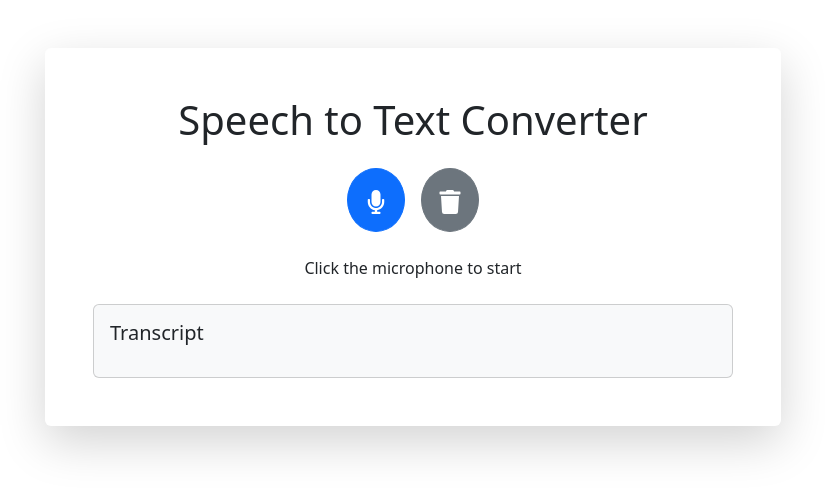
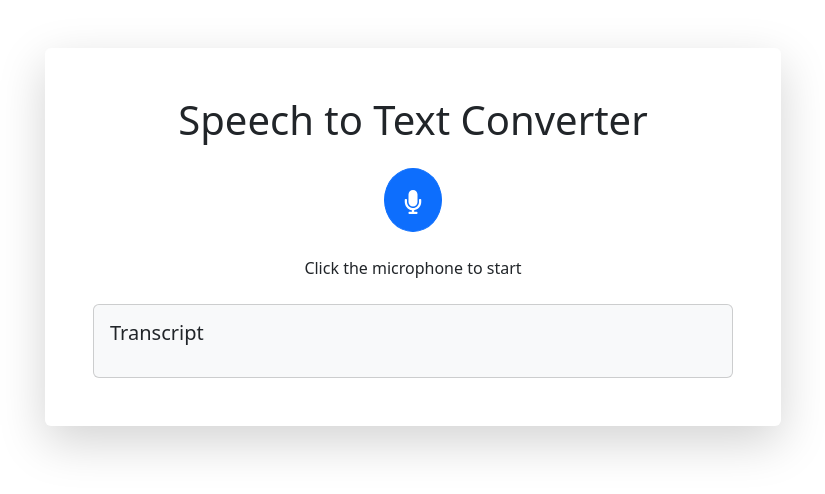
Before and after one commit to MidhatKarim28/New, a React (Create React App) app: page / in a window 1280 px wide. Shown: the top 494 px of the page, without its empty margins (227-1052 px from the left). Built offline with nearby package versions, Linux system fonts and the light colour scheme.

Commit message:
Improved UI: Replaced trash button with clear transcript link

```diff
--- a/src/SpeechToText.js
+++ b/src/SpeechToText.js
@@ -1,3 +1,4 @@
+
 
 
 
@@ -6,7 +7,7 @@
 
 import React, { useState, useEffect } from 'react';
 import { Button, Container, Card, Row, Col, ProgressBar, Alert } from 'react-bootstrap';
-import { FaMicrophone, FaMicrophoneSlash, FaTrash } from 'react-icons/fa';
+import { FaMicrophone, FaMicrophoneSlash } from 'react-icons/fa';
 
 const SpeechToText = () => {
   const [isListening, setIsListening] = useState(false);
@@ -71,18 +72,10 @@ const SpeechToText = () => {
                   variant={isListening ? "danger" : "primary"}
                   size="lg"
                   onClick={toggleListening}
-                  className="rounded-circle p-3 me-3"
+                  className="rounded-circle p-3"
                   disabled={!!error}
                 >
                   {isListening ? <FaMicrophoneSlash size={24} /> : <FaMicrophone size={24} />}
-                </Button>
-                <Button
-                  variant="secondary"
-                  size="lg"
-                  onClick={clearTranscript}
-                  className="rounded-circle p-3"
-                >
-                  <FaTrash size={24} />
                 </Button>
               </div>
               <p className="text-center mb-4">
@@ -101,6 +94,13 @@ const SpeechToText = () => {
                       </p>
                     ))}
                   </div>
+                  {transcriptWithTimestamp.length > 0 && (
+                    <div className="text-center mt-3">
+                      <a href="#" onClick={(e) => { e.preventDefault(); clearTranscript(); }} className="text-muted">
+                        Clear transcript
+                      </a>
+                    </div>
+                  )}
                 </Card.Body>
               </Card>
             </Card.Body>
```
Also changed, not shown: 1 other file (tests, documents, lock files or other folders).
